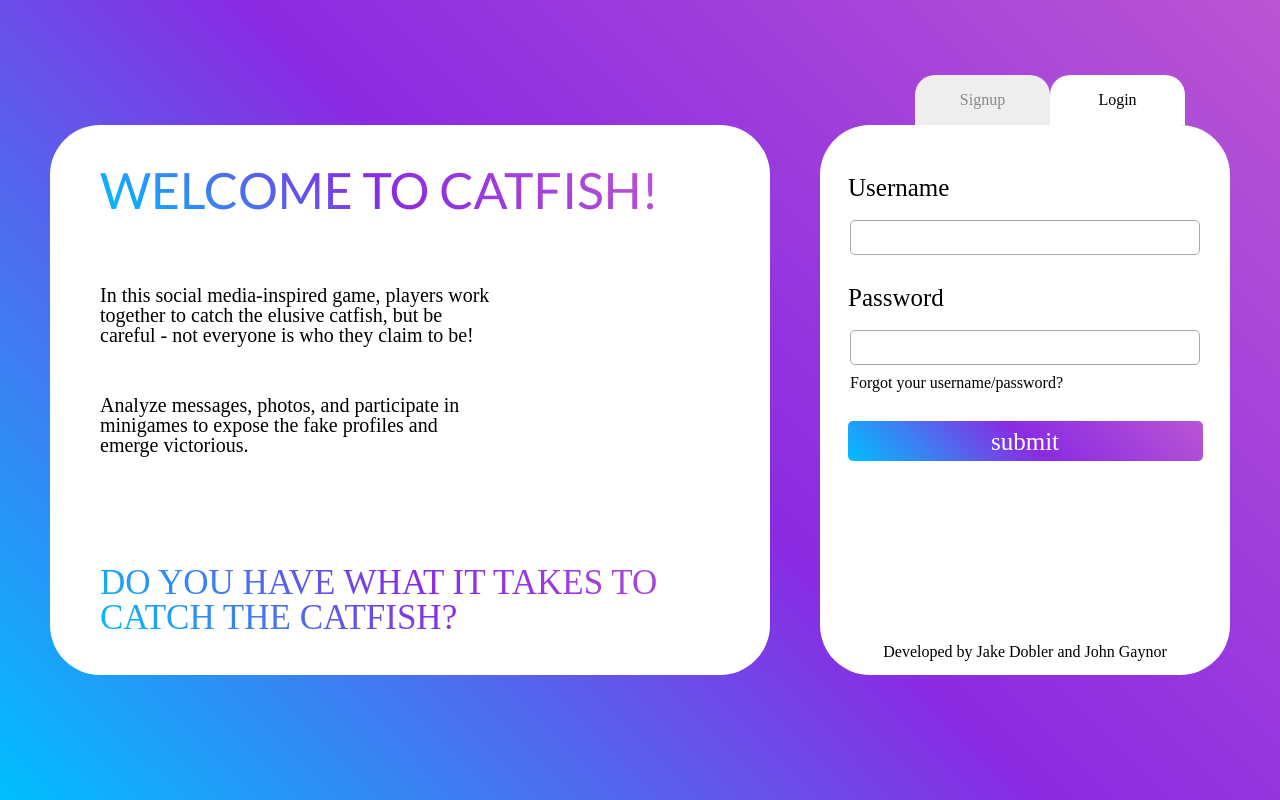
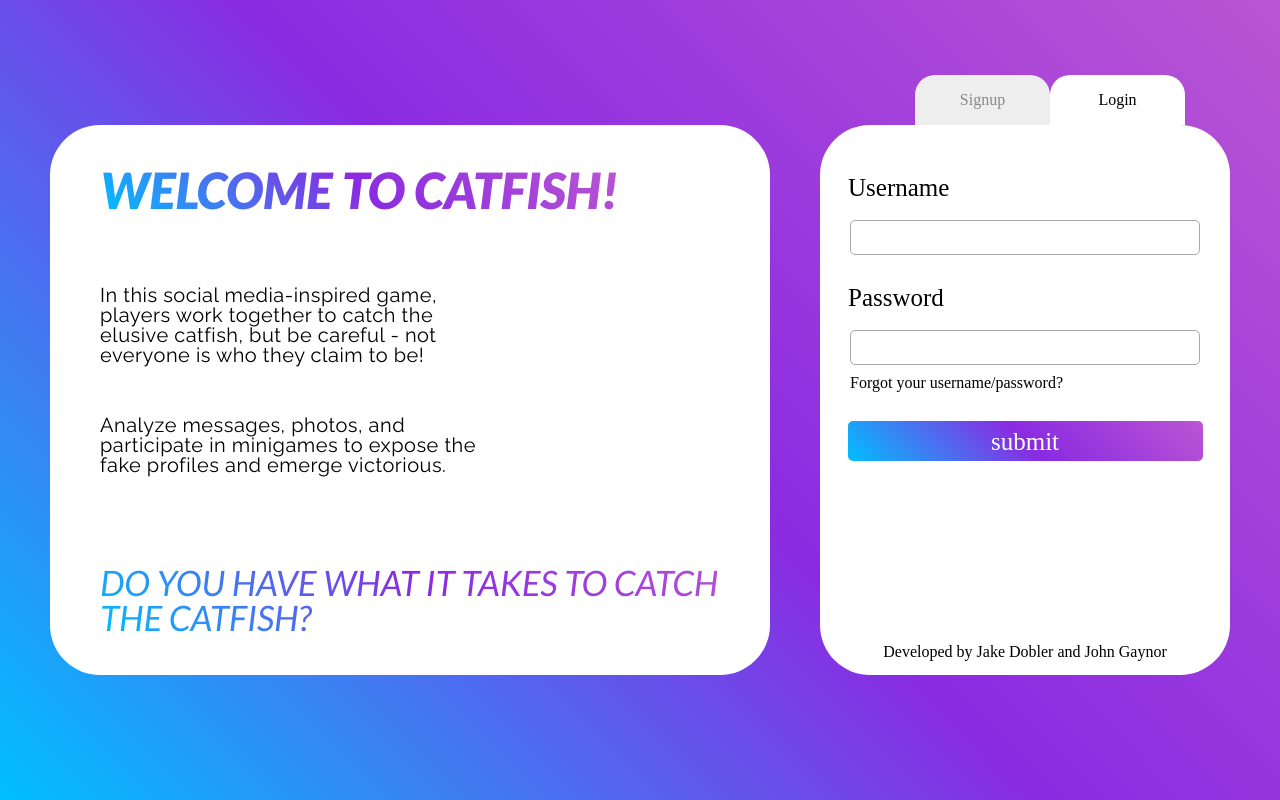
Before and after one commit to Jaecobd1/catfish, a Next.js app: page / in a window 1280 px wide. Built offline with nearby package versions, Linux system fonts and the light colour scheme; no server answers.

Commit message:
examples of fonts in tailwind

```diff
--- a/src/pages/index.js
+++ b/src/pages/index.js
@@ -38,19 +38,27 @@ export default function Home() {
         <link rel="icon" href="/favicon.ico" />
       </Head>
       <main className={styles.main}>
+        {/* Left Side Panel */}
         <div className={styles.leftPanel}>
-          <h1 className="text-[50px] font-lato">WELCOME TO CATFISH!</h1>
-          <p>
+          <h1 className="text-[50px] font-lato font-black italic">
+            WELCOME TO CATFISH!
+          </h1>
+          <p className="font-raleway tracking-wide">
             In this social media-inspired game, players work together to catch
             the elusive catfish, but be careful - not everyone is who they claim
             to be!
           </p>
-          <p>
+          <p className="font-raleway tracking-wide">
             Analyze messages, photos, and participate in minigames to expose the
             fake profiles and emerge victorious.
           </p>
-          <h2>DO YOU HAVE WHAT IT TAKES TO CATCH THE CATFISH?</h2>
+          <h2 className="font-lato italic">
+            DO YOU HAVE WHAT IT TAKES TO CATCH THE CATFISH?
+          </h2>
         </div>
+
+        {/* Could we make this it's own components? */}
+        {/* Right Side Panel */}
         <div className={styles.rightPanel}>
           {userLogin ? (
             <>
--- a/src/styles/globals.css
+++ b/src/styles/globals.css
@@ -1,4 +1,4 @@
-@import url("https://fonts.googleapis.com/css2?family=Lato:wght@300&family=Raleway:wght@300&display=swap");
+@import url("https://fonts.googleapis.com/css2?family=Lato:ital,wght@0,100;0,300;0,400;0,700;0,900;1,100;1,300;1,400;1,700;1,900&family=Raleway:ital,wght@0,100;0,200;0,300;0,400;0,500;0,600;0,700;0,800;0,900;1,100;1,200;1,300;1,400;1,500;1,600;1,700;1,800;1,900&display=swap");
 
 @tailwind base;
 @tailwind components;
```
